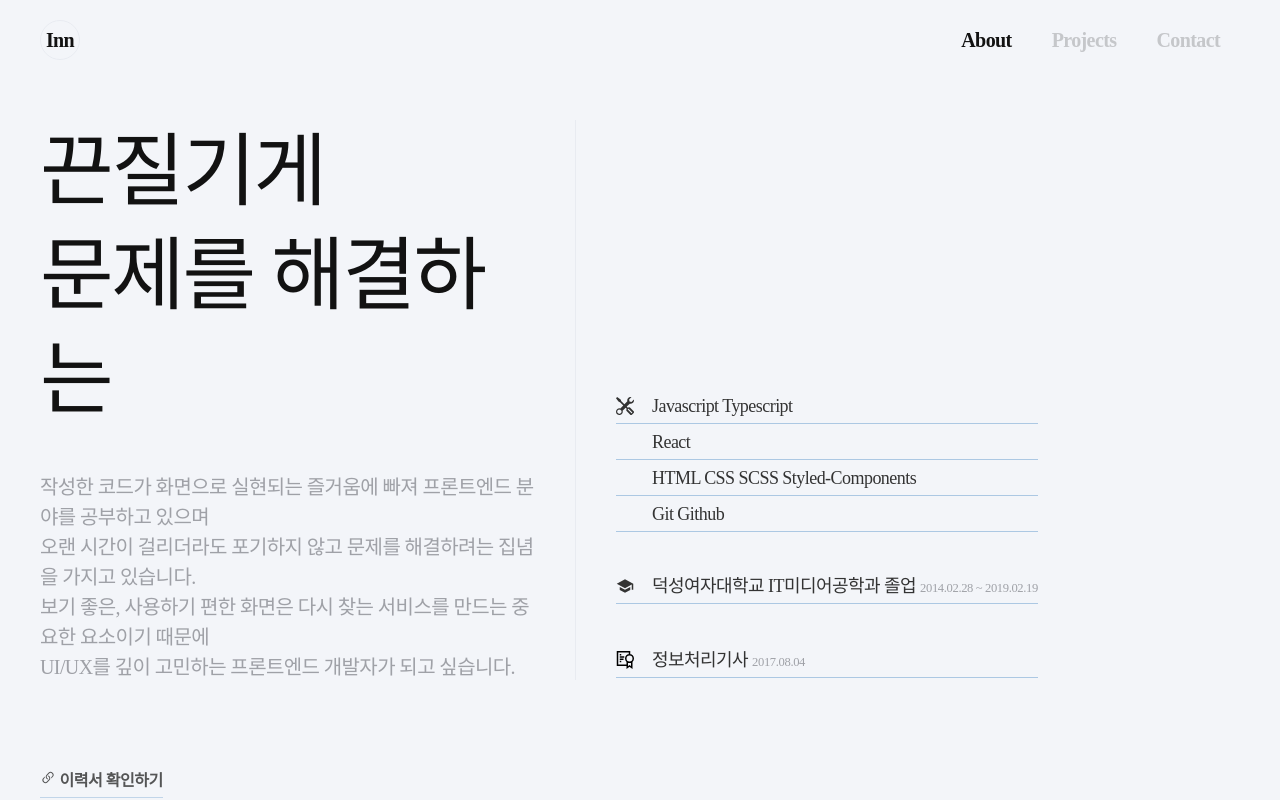
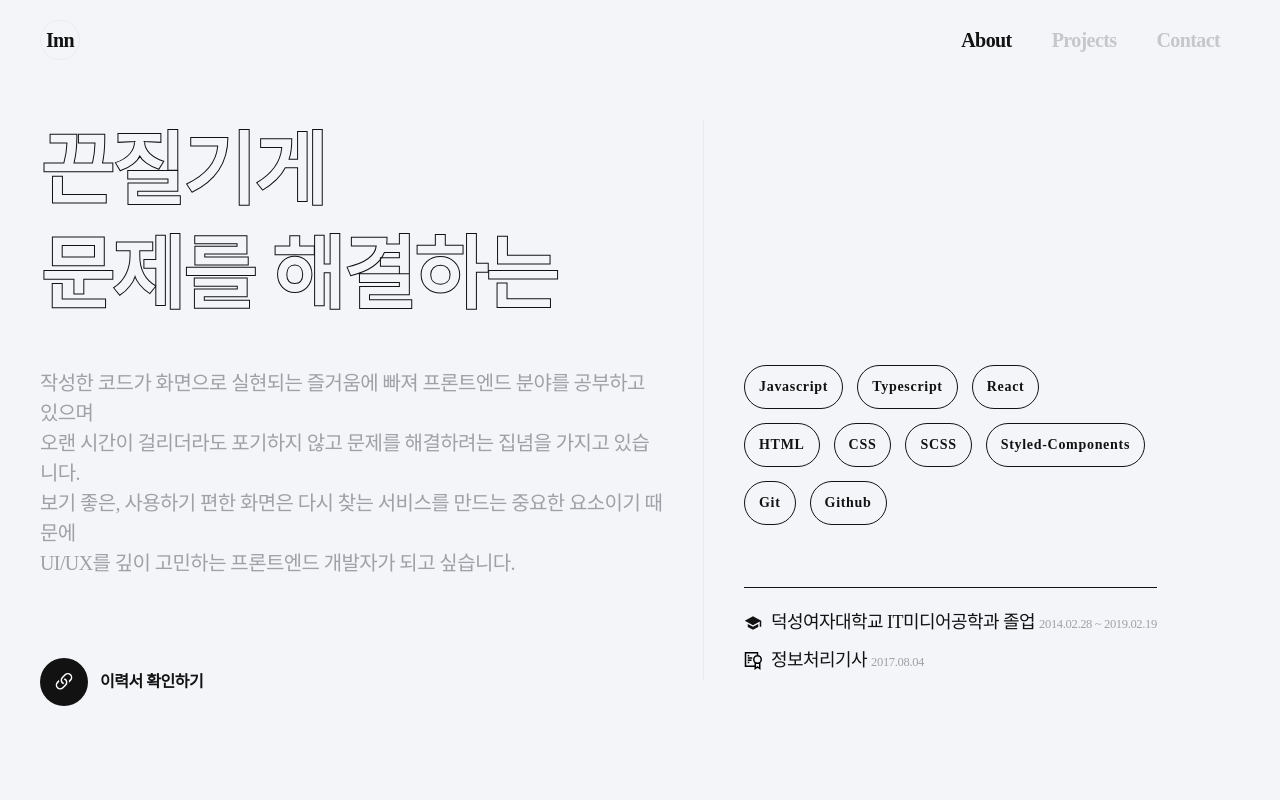
Before and after one commit to InnSeonn/2023-portfolio, a React (Create React App) app: page /about in a window 1280 px wide. Built offline with nearby package versions, Linux system fonts and the light colour scheme; a web font is replaced by a local one.

Commit message:
Design: 수정 About page

```diff
--- a/src/pages/About.tsx
+++ b/src/pages/About.tsx
@@ -16,21 +16,22 @@ const AboutCol = styled.div<{ col: number }>`
   ${(props) =>
     (props.col === 1 &&
       css`
-        width: 45%;
+        width: 55%;
         border-right: 1px solid var(--color-grey-light);
       `) ||
     (props.col === 2 &&
       css`
         display: flex;
-        justify-content: flex-start;
-        align-items: flex-end;
-        width: 55%;
-        color: #333;
+        flex-direction: column;
+        justify-content: flex-end;
+        align-items: flex-start;
       `)}
 `;
 const AboutTitleParagraph = styled.p`
+  color: transparent;
   font-size: 5rem;
-  font-weight: 100;
+  font-weight: 900;
+  -webkit-text-stroke: 1px var(--color-black);
   line-height: 1.3;
 `;
 const AboutDescParagraph = styled.p`
@@ -40,18 +41,28 @@ const AboutDescParagraph = styled.p`
   font-weight: 200;
   line-height: 1.5;
 `;
-const AboutTextSpan = styled.span`
-  padding: 0.5em 0;
-  border-bottom: 1px solid var(--color-blue);
+const AboutLinkBox = styled.span`
+  display: flex;
+  align-items: center;
 `;
-const AboutTextBox = styled.span`
+const AboutIconBox = styled.div`
   overflow: hidden;
+  margin-left: 0.5em;
+`;
+const AboutIconCircleBox = styled.div`
   display: inline-flex;
   justify-content: center;
   align-items: center;
-  margin-left: 0.5em;
+  width: 3rem;
+  height: 3rem;
+  margin-right: 0.5em;
+  border-radius: 50%;
+  background: var(--color-black);
+  color: #fff;
+  font-size: 1.5rem;
 `;
 const AboutArrowSvg = styled(BsArrowRight)`
+  display: block;
   transform: translateX(-100%);
   transition: all 0.5s;
 `;
@@ -61,36 +72,41 @@ const AboutLink = styled.a`
   align-items: center;
   font-weight: 900;
   font-size: 1rem;
-  opacity: 0.7;
   &:hover {
-    opacity: 1;
-    transition: all 0.5s;
-    svg {
+    ${AboutArrowSvg} {
       transform: translateX(0);
     }
   }
 `;
 const AboutRow = styled.div`
+  padding-top: 1em;
+  margin-top: 3em;
+  border-top: 1px solid;
+`;
+const AboutTextBox = styled.div`
   display: flex;
-  margin-top: 2em;
-  background-color: transparent;
-  background-size: 2em 2em;
-  background-image: repeating-linear-gradient(0deg, var(--color-blue), var(--color-blue) 1px, var(--color-bg) 1px, var(--color-bg));
+  align-items: center;
   font-size: 1.125rem;
   font-weight: 400;
   line-height: 2em;
-  svg {
-    transform: translateY(50%);
-  }
 `;
-const AboutRowParagraph = styled.p`
-  display: flex;
-  flex-direction: column;
-  padding-left: 1em;
+const AboutTextParagraph = styled.p`
+  margin-left: 0.5em;
 `;
 const AboutSmallText = styled.span`
   color: var(--color-grey);
   font-size: 0.7em;
+`;
+export const AboutSkillSpan = styled.span`
+  display: inline-block;
+  padding: 1em;
+  margin-right: 1em;
+  margin-bottom: 1em;
+  border-radius: 2em;
+  border: 1px solid;
+  font-size: 0.875rem;
+  font-weight: 700;
+  letter-spacing: 0.05em;
 `;
 
 export default function About() {
@@ -112,42 +128,53 @@ export default function About() {
           UI/UX를 깊이 고민하는 프론트엔드 개발자가 되고 싶습니다.
         </AboutDescParagraph>
         <AboutLink href='https://innseonn.notion.site/8bddbf58e5a34d4c99c1a1ff4c2e71c5' target='_blank'>
-          <AboutTextSpan>
-            <BsLink45Deg /> 이력서 확인하기
-          </AboutTextSpan>
-          <AboutTextBox>
+          <AboutLinkBox>
+            <AboutIconCircleBox>
+              <BsLink45Deg />
+            </AboutIconCircleBox>
+            <span>이력서 확인하기</span>
+          </AboutLinkBox>
+          <AboutIconBox>
             <AboutArrowSvg />
-          </AboutTextBox>
+          </AboutIconBox>
         </AboutLink>
       </AboutCol>
       <AboutCol col={2}>
         <div>
-          <AboutRow>
-            <BsTools />
-            <AboutRowParagraph>
-              <span>Javascript Typescript</span>
-              <span>React</span>
-              <span>HTML CSS SCSS Styled-Components</span>
-              <span>Git Github</span>
-            </AboutRowParagraph>
-          </AboutRow>
-          <AboutRow>
+          <p>
+            <AboutSkillSpan>Javascript</AboutSkillSpan>
+            <AboutSkillSpan>Typescript</AboutSkillSpan>
+            <AboutSkillSpan>React</AboutSkillSpan>
+          </p>
+          <p>
+            <AboutSkillSpan>HTML</AboutSkillSpan>
+            <AboutSkillSpan>CSS</AboutSkillSpan>
+            <AboutSkillSpan>SCSS</AboutSkillSpan>
+            <AboutSkillSpan>Styled-Components</AboutSkillSpan>
+          </p>
+          <p>
+            <AboutSkillSpan>Git</AboutSkillSpan>
+            <AboutSkillSpan>Github</AboutSkillSpan>
+          </p>
+        </div>
+        <AboutRow>
+          <AboutTextBox>
             <MdSchool />
-            <AboutRowParagraph>
+            <AboutTextParagraph>
               <span>
                 덕성여자대학교 IT미디어공학과 졸업 <AboutSmallText>2014.02.28 ~ 2019.02.19</AboutSmallText>
               </span>
-            </AboutRowParagraph>
-          </AboutRow>
-          <AboutRow>
+            </AboutTextParagraph>
+          </AboutTextBox>
+          <AboutTextBox>
             <GrCertificate />
-            <AboutRowParagraph>
+            <AboutTextParagraph>
               <span>
                 정보처리기사 <AboutSmallText>2017.08.04</AboutSmallText>
               </span>
-            </AboutRowParagraph>
-          </AboutRow>
-        </div>
+            </AboutTextParagraph>
+          </AboutTextBox>
+        </AboutRow>
       </AboutCol>
     </AboutLayout>
   );
```
